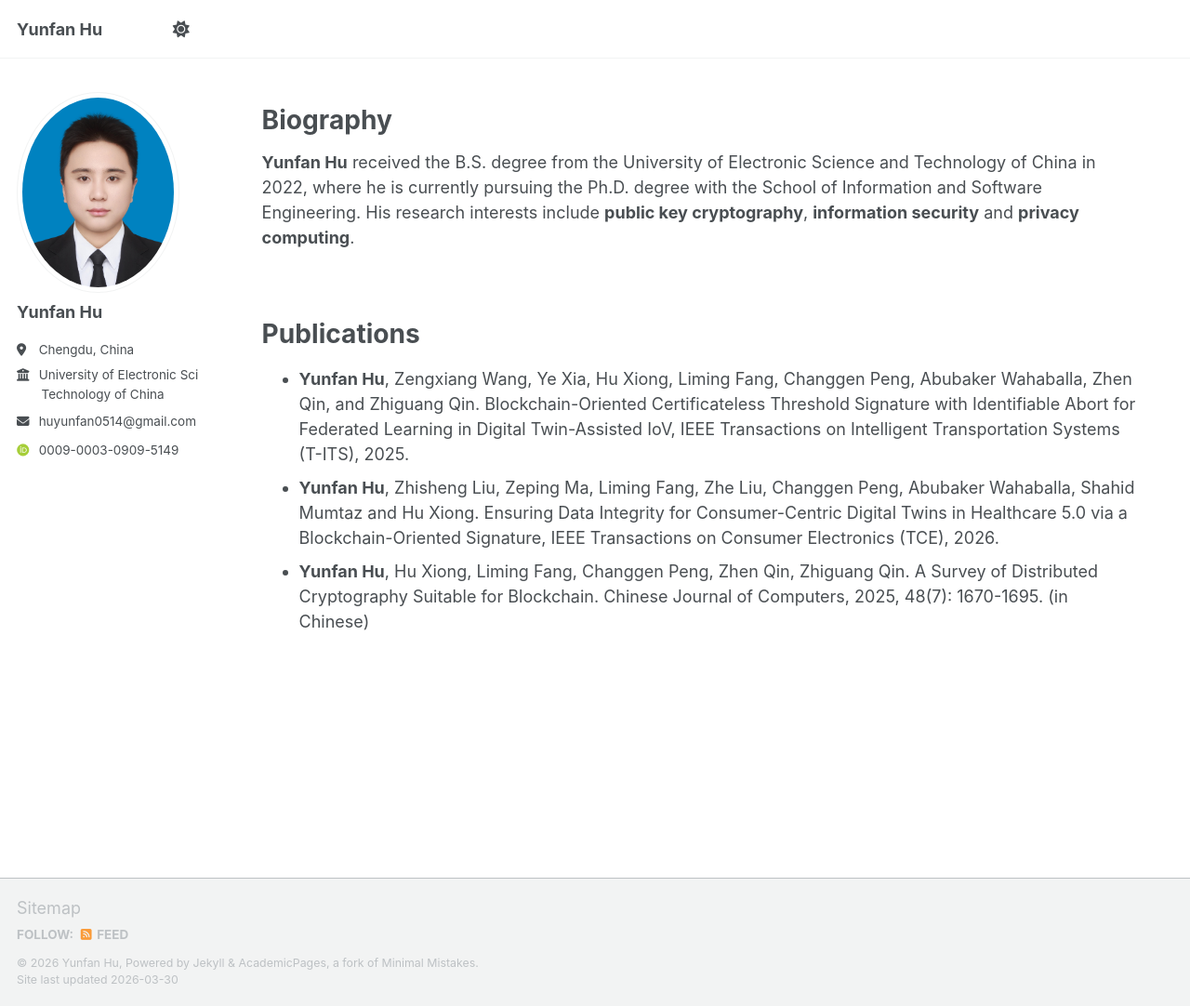
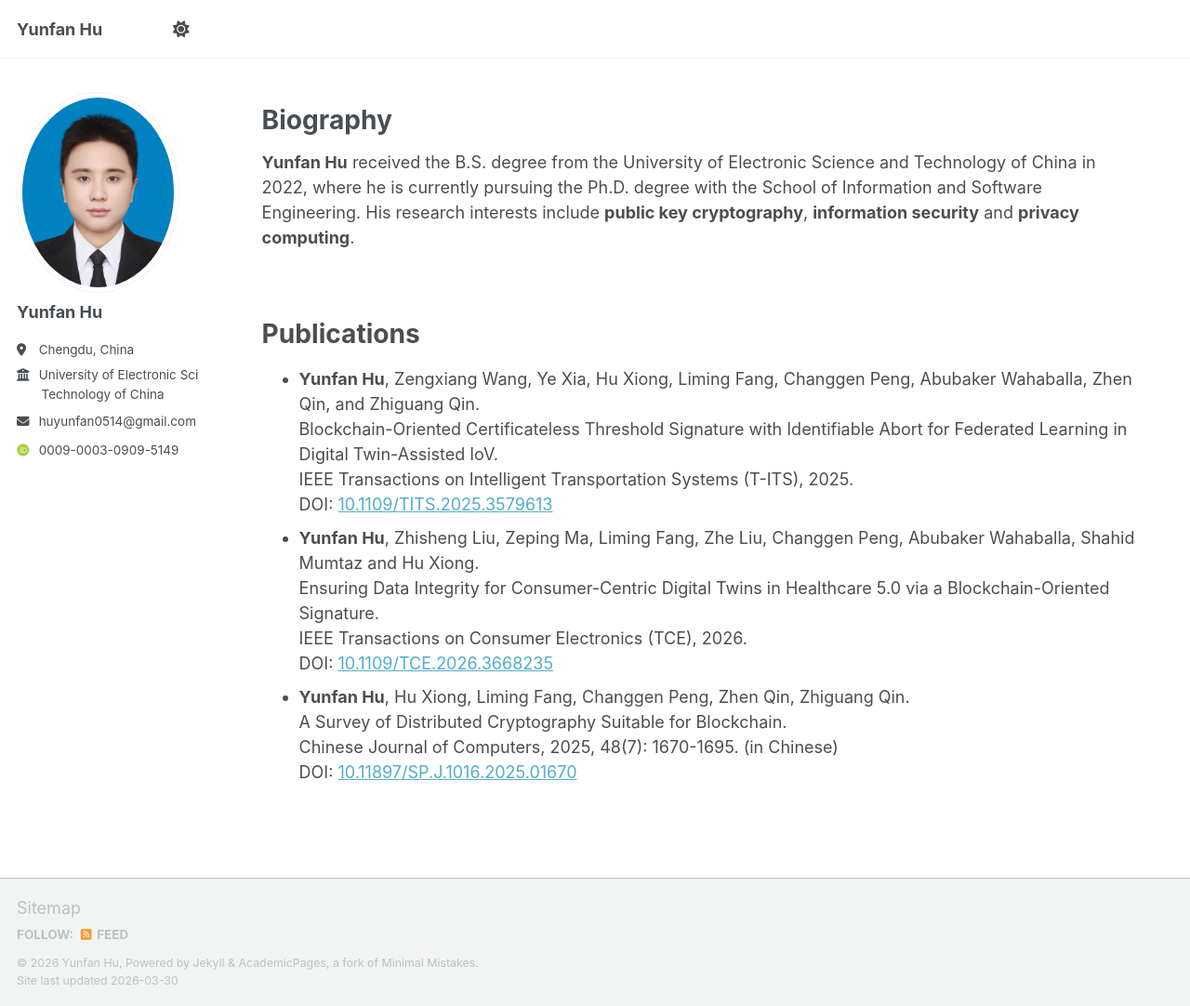
Before and after one commit to HYF0514/HYF0514.github.io, a Jekyll site: the page built from _pages/about.md, in a window 1280 px wide and 1082 px high. Shown: the whole window at 93% size. Built offline with Jekyll 4.4.1, drawn with Linux system fonts in a browser that asks for light colours; some web fonts are replaced; a script bundle is joined from its source files by our own code; library files that are not in the unit come from our copies.

Commit message:
Update about.md

```diff
--- a/_pages/about.md
+++ b/_pages/about.md
@@ -16,6 +16,6 @@ received the B.S. degree from the University of Electronic Science and Technolog
 
 Publications
 ============
-* **Yunfan Hu**, Zengxiang Wang, Ye Xia, Hu Xiong, Liming Fang, Changgen Peng, Abubaker Wahaballa, Zhen Qin, and Zhiguang Qin. Blockchain-Oriented Certificateless Threshold Signature with Identifiable Abort for Federated Learning in Digital Twin-Assisted IoV, IEEE Transactions on Intelligent Transportation Systems (T-ITS), 2025.
-* **Yunfan Hu**, Zhisheng Liu, Zeping Ma, Liming Fang, Zhe Liu, Changgen Peng, Abubaker Wahaballa, Shahid Mumtaz and Hu Xiong. Ensuring Data Integrity for Consumer-Centric Digital Twins in Healthcare 5.0 via a Blockchain-Oriented Signature, IEEE Transactions on Consumer Electronics (TCE), 2026.
-* **Yunfan Hu**, Hu Xiong, Liming Fang, Changgen Peng, Zhen Qin, Zhiguang Qin. A Survey of Distributed Cryptography Suitable for Blockchain. Chinese Journal of Computers, 2025, 48(7): 1670-1695. (in Chinese)
+* **Yunfan Hu**, Zengxiang Wang, Ye Xia, Hu Xiong, Liming Fang, Changgen Peng, Abubaker Wahaballa, Zhen Qin, and Zhiguang Qin. <br>Blockchain-Oriented Certificateless Threshold Signature with Identifiable Abort for Federated Learning in Digital Twin-Assisted IoV. <br>IEEE Transactions on Intelligent Transportation Systems (T-ITS), 2025. <br>DOI: [10.1109/TITS.2025.3579613](https://doi.org/10.1109/TITS.2025.3579613)
+* **Yunfan Hu**, Zhisheng Liu, Zeping Ma, Liming Fang, Zhe Liu, Changgen Peng, Abubaker Wahaballa, Shahid Mumtaz and Hu Xiong. <br>Ensuring Data Integrity for Consumer-Centric Digital Twins in Healthcare 5.0 via a Blockchain-Oriented Signature. <br>IEEE Transactions on Consumer Electronics (TCE), 2026. <br>DOI: [10.1109/TCE.2026.3668235](https://doi.org/10.1109/TCE.2026.3668235)
+* **Yunfan Hu**, Hu Xiong, Liming Fang, Changgen Peng, Zhen Qin, Zhiguang Qin. <br>A Survey of Distributed Cryptography Suitable for Blockchain. <br>Chinese Journal of Computers, 2025, 48(7): 1670-1695. (in Chinese) <br>DOI: [10.11897/SP.J.1016.2025.01670](http://cjc.ict.ac.cn/qwjs/view.asp?id=6090)
```
